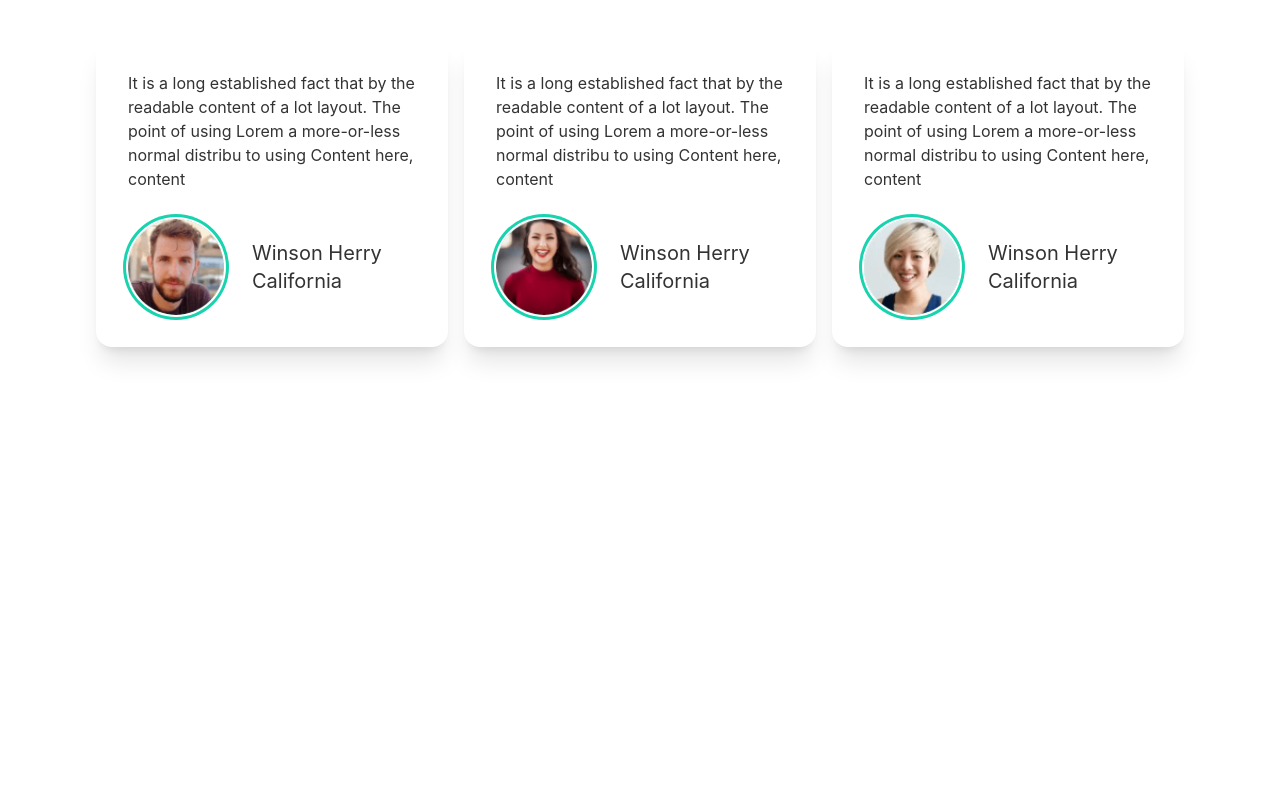
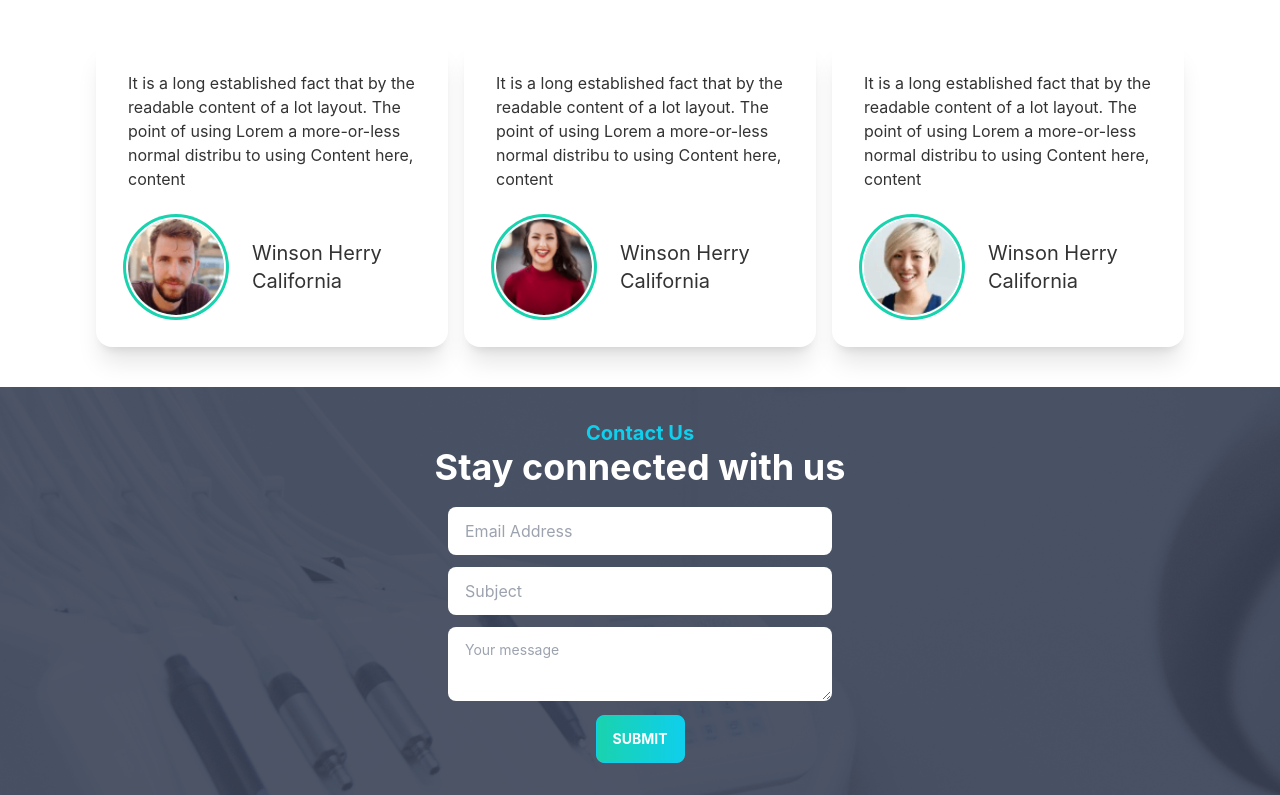
Before and after one commit to Shahriyar-Hosen/doctors-portal-client, a React (Create React App) app: page / in a window 1280 px wide. Shown: the part 3296-4091 px from the top of the page. Before the commit the page ends 3683 px from the top, so only its background shows below. Built offline with nearby package versions, Linux system fonts and the light colour scheme.

Commit message:
Contact US section done

```diff
--- /dev/null
+++ b/src/Pages/Home/Contact/Contact.js
@@ -0,0 +1,32 @@
+import React from "react";
+import appointment from "../../../assets/images/appointment.png";
+import PrimaryButton from "../../Shared/Button/PrimaryButton";
+
+const Contact = () => {
+  return (
+    <div style={{ background: `url(${appointment})` }} class="shadow-xl mt-10">
+      <div class="card-body items-center text-center">
+        <div className="text-center font-bold text-xl">
+          <h1 className="text-primary">Contact Us</h1>
+          <h2 className="text-4xl text-white">Stay connected with us</h2>
+        </div>
+        <div class="card-actions w-96 block mx-auto">
+          <input
+            type="text"
+            placeholder="Email Address"
+            class="input w-full  my-3 block"
+          />
+          <input
+            type="text"
+            placeholder="Subject"
+            class="input w-full  block my-3"
+          />
+          <textarea class="textarea  w-full" placeholder="Your message"></textarea>
+        </div>
+        <PrimaryButton>Submit</PrimaryButton>
+      </div>
+    </div>
+  );
+};
+
+export default Contact;
--- a/src/Pages/Home/Home.js
+++ b/src/Pages/Home/Home.js
@@ -1,5 +1,6 @@
 import React from "react";
 import Banner from "./Banner/Banner";
+import Contact from "./Contact/Contact";
 import Info from "./Info/Info";
 import MakeAppointment from "./MakeAppointment/MakeAppointment";
 import Services from "./Services/Services";
@@ -15,6 +16,7 @@ const Home = () => {
       </section>
       <MakeAppointment />
       <Testimonial />
+      <Contact />
     </div>
   );
 };
```
